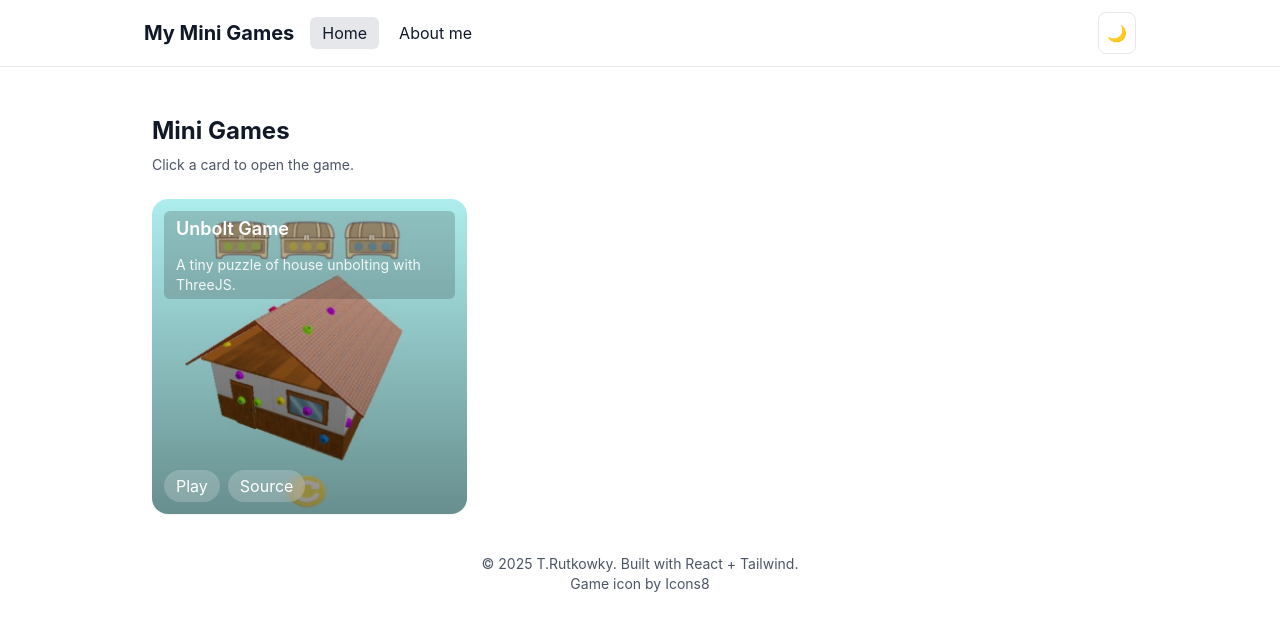
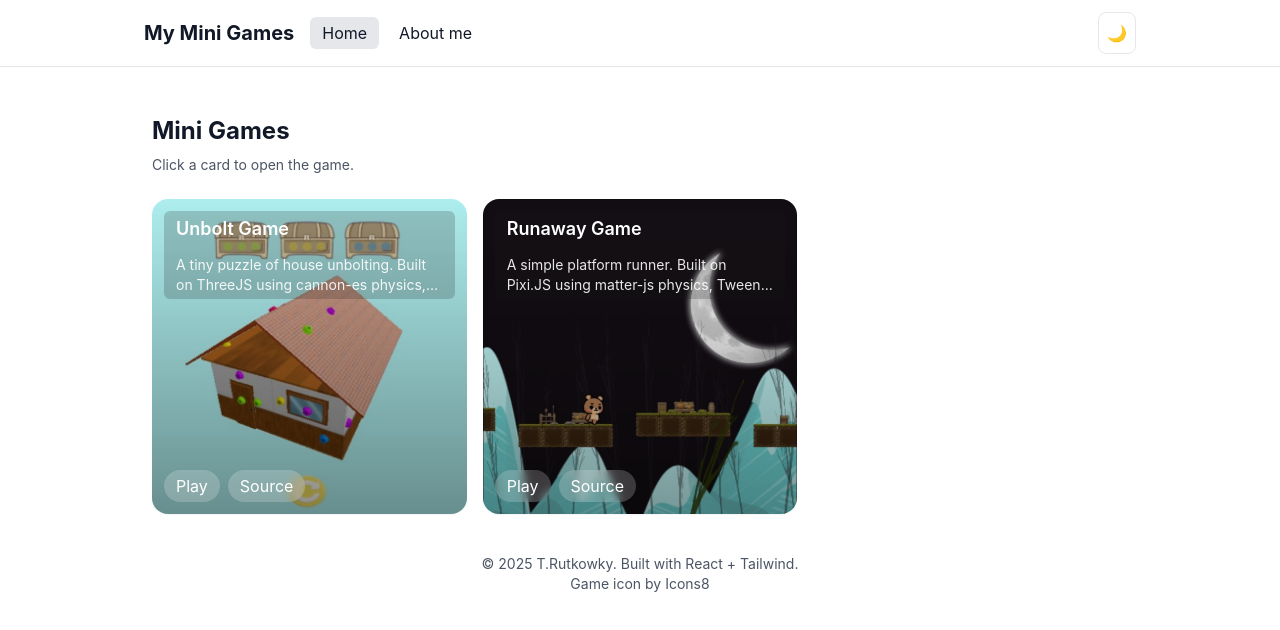
Before and after one commit to tarasua33/prfl, a React (Create React App) app: page / in a window 1280 px wide. Shown: the top 630 px of the page. Built offline with nearby package versions, Linux system fonts and the light colour scheme.

Commit message:
added mini-game

```diff
--- a/src/App.js
+++ b/src/App.js
@@ -7,11 +7,20 @@ const games = [
   {
     id: 1,
     title: 'Unbolt Game',
-    description: 'A tiny puzzle of house unbolting with ThreeJS.',
+    description: 'A tiny puzzle of house unbolting. Built on ThreeJS using cannon-es physics, Tween, KeyFrameAnimations.',
     // description: 'A tiny endless runner built with Pixi.js.',
     image: '/images/unbolt.jpeg',
     href: 'https://tarasua33.github.io/unbolt-game/',
     hrefCode: "https://github.com/tarasua33/unbolt-game/"
+  },
+  {
+    id: 2,
+    title: 'Runaway Game',
+    description: 'A simple platform runner. Built on Pixi.JS using matter-js physics, Tween, FrameAnimation.',
+    // description: 'A tiny endless runner built with Pixi.js.',
+    image: '/images/runaway.jpeg',
+    href: 'https://tarasua33.github.io/runaway_home/',
+    hrefCode: "https://github.com/tarasua33/runaway_home/"
   }
 ];
 
```
Also changed, not shown: public/images/runaway.jpeg (added).
